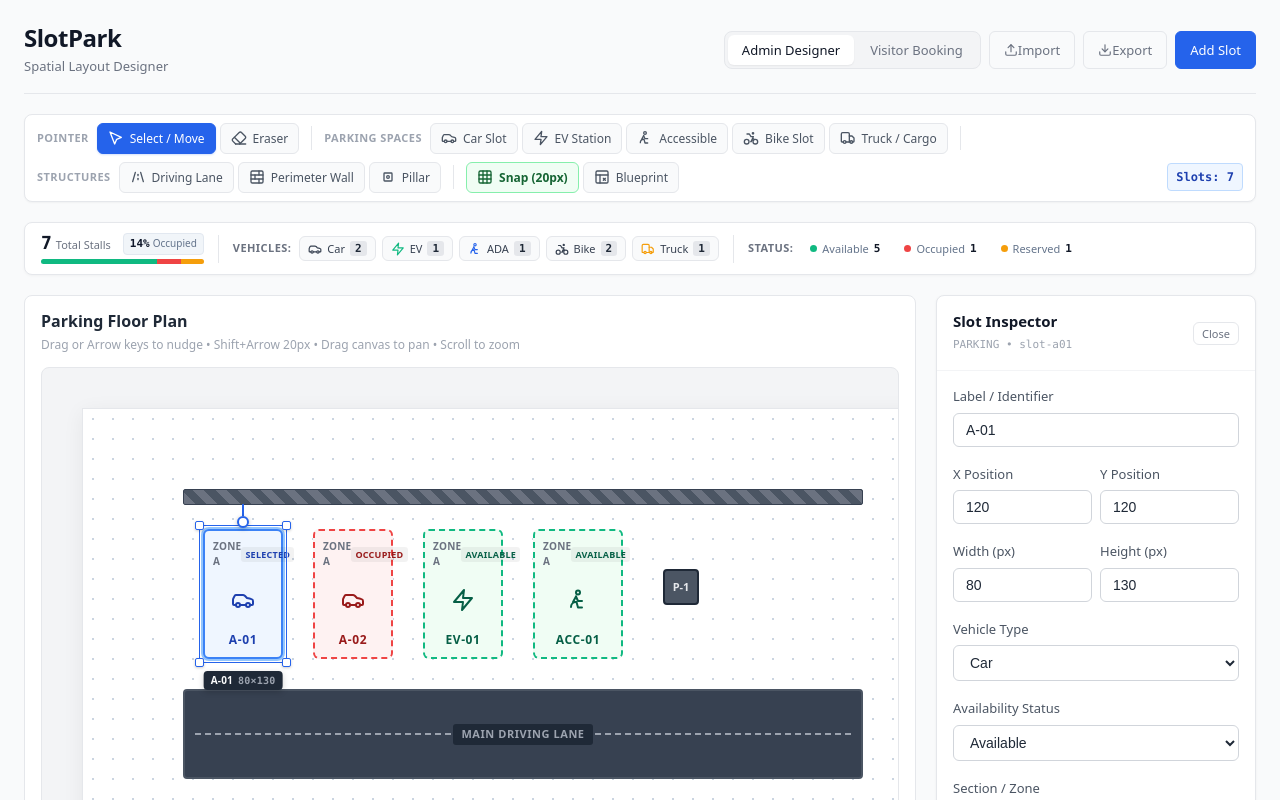
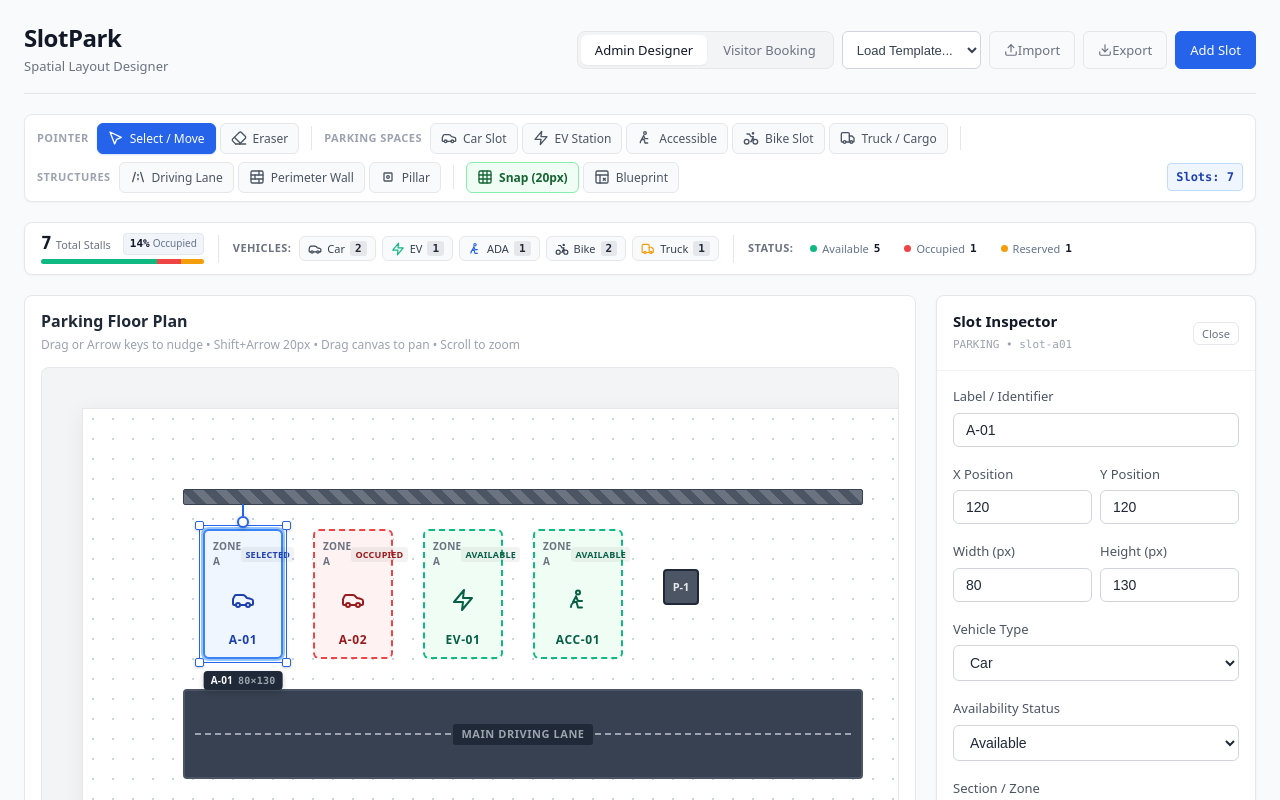
Before and after one commit to luvsingh2006/SlotPark, a React (Vite) app: page / in a window 1280 px wide. Shown: the top 800 px of the page. Built offline with nearby package versions, Linux system fonts and the light colour scheme.

Commit message:
add preset parking lot template selector (School Campus, Office, Mall)

```diff
--- a/src/App.jsx
+++ b/src/App.jsx
@@ -16,6 +16,8 @@ import { ParkingPassCard } from './components/ParkingPassCard'
 import { ActiveBookingsDrawer } from './components/ActiveBookingsDrawer'
 import { getUnavailableSlotIds, generateBookingReference, BOOKING_STATUS } from './utils/bookingHelpers'
 import { useLocalStorageSync } from './hooks/useLocalStorageSync'
+import { TemplateSelector } from './components/TemplateSelector'
+import { getTemplateById } from './utils/layoutTemplates'
 import { DownloadIcon, UploadIcon } from './components/Icons'
 import {
   INITIAL_LAYOUT_OBJECTS,
@@ -86,6 +88,14 @@ function App() {
       prev.map((b) => (b.id === bookingId ? { ...b, status: BOOKING_STATUS.CANCELLED } : b))
     )
     showToast('Reservation cancelled — the slot is free again.', 'success')
+  }
+
+  const handleLoadTemplate = (templateId) => {
+    const template = getTemplateById(templateId)
+    if (!template) return
+    setObjects(template.objects)
+    setSelectedId(null)
+    showToast(`Loaded "${template.name}" template.`, 'success')
   }
 
   const handleImportLayout = useCallback((importedData, mode = 'replace') => {
@@ -371,6 +381,7 @@ function App() {
           <ModeSwitcher mode={mode} onChange={setMode} />
           {mode === 'admin' && (
             <>
+              <TemplateSelector onSelectTemplate={handleLoadTemplate} />
               <button
                 type="button"
                 className="btn btn--subtle"
--- /dev/null
+++ b/src/components/TemplateSelector.css
@@ -0,0 +1,15 @@
+.template-selector {
+  padding: 6px 10px;
+  border-radius: 6px;
+  border: 1px solid #d1d5db;
+  background-color: #ffffff;
+  color: #374151;
+  font-size: 13px;
+  font-weight: 500;
+  cursor: pointer;
+}
+
+.template-selector:focus {
+  outline: none;
+  border-color: #2563eb;
+}
--- /dev/null
+++ b/src/components/TemplateSelector.jsx
@@ -0,0 +1,29 @@
+import { LAYOUT_TEMPLATES } from '../utils/layoutTemplates'
+import './TemplateSelector.css'
+
+export function TemplateSelector({ onSelectTemplate }) {
+  const handleChange = (e) => {
+    const templateId = e.target.value
+    if (!templateId) return
+    onSelectTemplate(templateId)
+    e.target.value = '' // reset so the same template can be picked again later
+  }
+
+  return (
+    <select
+      className="template-selector"
+      defaultValue=""
+      onChange={handleChange}
+      aria-label="Load a preset layout template"
+    >
+      <option value="" disabled>
+        Load Template...
+      </option>
+      {LAYOUT_TEMPLATES.map((template) => (
+        <option key={template.id} value={template.id}>
+          {template.name}
+        </option>
+      ))}
+    </select>
+  )
+}
--- /dev/null
+++ b/src/utils/layoutTemplates.js
@@ -0,0 +1,95 @@
+import { OBJECT_TYPES } from './layoutModels'
+
+/**
+ * Preset parking lot layouts an admin can load as a starting point instead
+ * of building from a blank canvas. Each template is a full array of
+ * LayoutObjects, same shape as INITIAL_LAYOUT_OBJECTS.
+ */
+
+function slot(id, x, y, label, section, vehicleType = 'car', overrides = {}) {
+  const dims = vehicleType === 'bike' ? { width: 50, height: 90 } : { width: 80, height: 130 }
+  return {
+    id,
+    type: vehicleType === 'car' ? OBJECT_TYPES.PARKING : OBJECT_TYPES[vehicleType.toUpperCase()],
+    x,
+    y,
+    ...dims,
+    rotation: 0,
+    label,
+    section,
+    vehicleType,
+    status: 'available',
+    ...overrides,
+  }
+}
+
+const SCHOOL_CAMPUS_TEMPLATE = [
+  { id: 'sc-entry', type: OBJECT_TYPES.ENTRY, x: 60, y: 440, width: 90, height: 60, rotation: 0, label: 'Main Gate' },
+  { id: 'sc-exit', type: OBJECT_TYPES.EXIT, x: 1450, y: 440, width: 90, height: 60, rotation: 0, label: 'Exit Gate' },
+  { id: 'sc-road', type: OBJECT_TYPES.ROAD, x: 160, y: 420, width: 1280, height: 100, rotation: 0, label: 'Campus Drive' },
+  slot('sc-a01', 200, 200, 'F-01', 'Faculty Row', 'car'),
+  slot('sc-a02', 300, 200, 'F-02', 'Faculty Row', 'car'),
+  slot('sc-a03', 400, 200, 'F-03', 'Faculty Row', 'car'),
+  slot('sc-a04', 500, 200, 'EV-01', 'Faculty Row', 'ev'),
+  slot('sc-a05', 600, 200, 'ACC-01', 'Faculty Row', 'accessible'),
+  slot('sc-b01', 200, 580, 'S-01', 'Student Row', 'bike'),
+  slot('sc-b02', 270, 580, 'S-02', 'Student Row', 'bike'),
+  slot('sc-b03', 340, 580, 'S-03', 'Student Row', 'bike'),
+  slot('sc-b04', 410, 580, 'S-04', 'Student Row', 'bike'),
+  slot('sc-b05', 800, 200, 'V-01', 'Visitor Row', 'car'),
+  slot('sc-b06', 900, 200, 'V-02', 'Visitor Row', 'car'),
+  { id: 'sc-pillar-1', type: OBJECT_TYPES.PILLAR, x: 700, y: 400, width: 40, height: 40, rotation: 0, label: 'P1' },
+]
+
+const OFFICE_TEMPLATE = [
+  { id: 'of-entry', type: OBJECT_TYPES.ENTRY, x: 60, y: 460, width: 90, height: 60, rotation: 0, label: 'Entry' },
+  { id: 'of-exit', type: OBJECT_TYPES.EXIT, x: 1450, y: 460, width: 90, height: 60, rotation: 0, label: 'Exit' },
+  { id: 'of-road', type: OBJECT_TYPES.ROAD, x: 160, y: 440, width: 1280, height: 100, rotation: 0, label: 'Access Lane' },
+  slot('of-a01', 200, 220, 'A-01', 'Zone A', 'car'),
+  slot('of-a02', 300, 220, 'A-02', 'Zone A', 'car'),
+  slot('of-a03', 400, 220, 'A-03', 'Zone A', 'car'),
+  slot('of-a04', 500, 220, 'A-04', 'Zone A', 'car'),
+  slot('of-a05', 600, 220, 'EV-01', 'Zone A', 'ev'),
+  slot('of-a06', 700, 220, 'EV-02', 'Zone A', 'ev'),
+  slot('of-a07', 800, 220, 'ACC-01', 'Zone A', 'accessible'),
+  slot('of-b01', 200, 640, 'B-01', 'Zone B', 'car'),
+  slot('of-b02', 300, 640, 'B-02', 'Zone B', 'car'),
+  slot('of-b03', 400, 640, 'B-03', 'Zone B', 'car'),
+  slot('of-b04', 500, 640, 'BK-01', 'Zone B', 'bike'),
+  slot('of-b05', 570, 640, 'BK-02', 'Zone B', 'bike'),
+  { id: 'of-wall-1', type: OBJECT_TYPES.WALL, x: 950, y: 200, width: 20, height: 500, rotation: 0, label: 'Building Wall' },
+]
+
+const MALL_TEMPLATE = [
+  { id: 'ml-entry', type: OBJECT_TYPES.ENTRY, x: 60, y: 480, width: 90, height: 60, rotation: 0, label: 'Entry Ramp' },
+  { id: 'ml-exit', type: OBJECT_TYPES.EXIT, x: 1450, y: 480, width: 90, height: 60, rotation: 0, label: 'Exit Ramp' },
+  { id: 'ml-road-1', type: OBJECT_TYPES.ROAD, x: 160, y: 460, width: 1280, height: 90, rotation: 0, label: 'Level 1 Lane' },
+  { id: 'ml-road-2', type: OBJECT_TYPES.ROAD, x: 160, y: 140, width: 1280, height: 70, rotation: 0, label: 'Level 1 Lane North' },
+  slot('ml-a01', 200, 230, 'M-01', 'North Wing', 'car'),
+  slot('ml-a02', 300, 230, 'M-02', 'North Wing', 'car'),
+  slot('ml-a03', 400, 230, 'M-03', 'North Wing', 'car'),
+  slot('ml-a04', 500, 230, 'M-04', 'North Wing', 'car'),
+  slot('ml-a05', 600, 230, 'EV-01', 'North Wing', 'ev'),
+  slot('ml-a06', 700, 230, 'EV-02', 'North Wing', 'ev'),
+  slot('ml-a07', 800, 230, 'ACC-01', 'North Wing', 'accessible'),
+  slot('ml-a08', 900, 230, 'ACC-02', 'North Wing', 'accessible'),
+  slot('ml-b01', 200, 640, 'S-01', 'South Wing', 'car'),
+  slot('ml-b02', 300, 640, 'S-02', 'South Wing', 'car'),
+  slot('ml-b03', 400, 640, 'S-03', 'South Wing', 'car'),
+  slot('ml-b04', 500, 640, 'S-04', 'South Wing', 'car'),
+  slot('ml-b05', 600, 640, 'T-01', 'South Wing', 'truck'),
+  slot('ml-b06', 720, 640, 'BK-01', 'South Wing', 'bike'),
+  slot('ml-b07', 790, 640, 'BK-02', 'South Wing', 'bike'),
+  { id: 'ml-pillar-1', type: OBJECT_TYPES.PILLAR, x: 1050, y: 350, width: 40, height: 40, rotation: 0, label: 'P1' },
+  { id: 'ml-pillar-2', type: OBJECT_TYPES.PILLAR, x: 1050, y: 550, width: 40, height: 40, rotation: 0, label: 'P2' },
+]
+
+export const LAYOUT_TEMPLATES = [
+  { id: 'school-campus', name: 'School Campus', description: 'Faculty, student and visitor zones', objects: SCHOOL_CAMPUS_TEMPLATE },
+  { id: 'office', name: 'Office', description: 'Two zones with EV and accessible bays', objects: OFFICE_TEMPLATE },
+  { id: 'mall', name: 'Mall', description: 'North/South wings with mixed vehicle types', objects: MALL_TEMPLATE },
+]
+
+export function getTemplateById(templateId) {
+  return LAYOUT_TEMPLATES.find((t) => t.id === templateId) || null
+}
```
